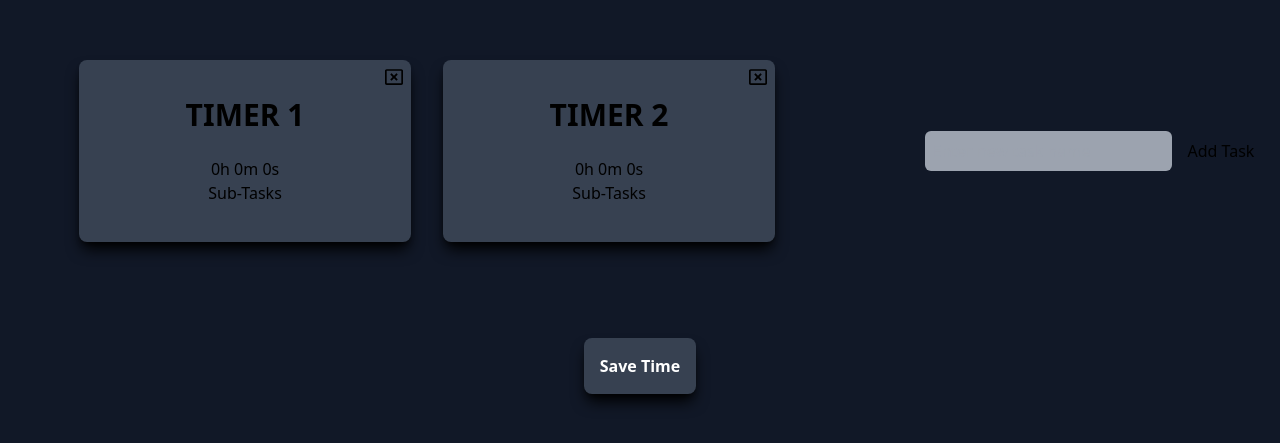
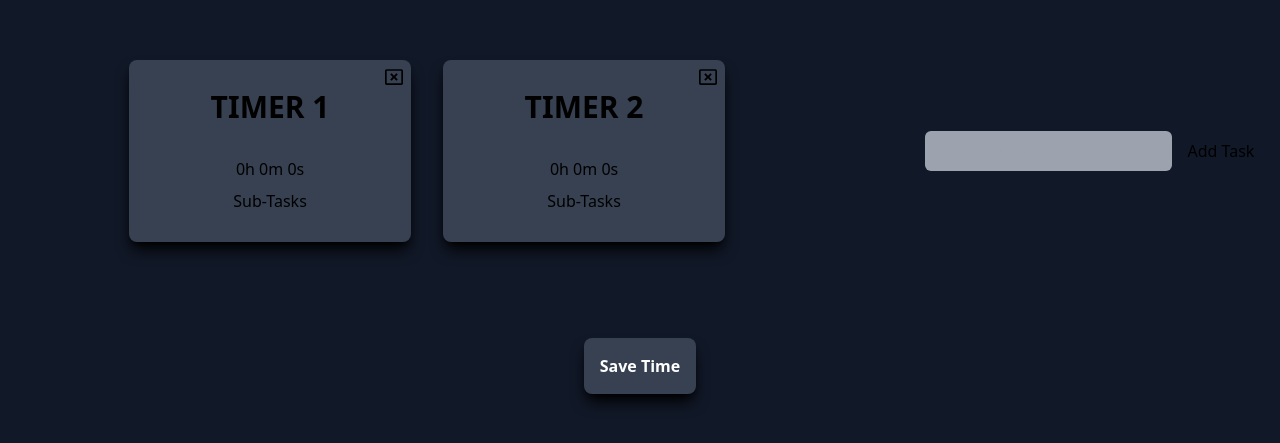
Before and after one commit to brycenGabaldon/timer-app, a Next.js app: page / in a window 1280 px wide. Shown: the part 207-650 px from the top of the page. Built offline with nearby package versions, Linux system fonts and the light colour scheme.

Commit message:
loose grid

```diff
--- a/components/Cards.js
+++ b/components/Cards.js
@@ -163,7 +163,7 @@ const Cards = () => {
               isTimerActive(task.id)
                 ? "shadow-green-500/80 bg-green-300/60"
                 : "shadow-black bg-gray-700"
-            } text-center p-4 my-4 min-h-[150px] h-full rounded-lg flex flex-col flex-wrap`}
+            } text-center p-4 my-4 min-h-[150px] h-full rounded-lg `}
             onClick={() => toggleTimer(task.id)}
           >
             {" "}
@@ -173,13 +173,13 @@ const Cards = () => {
             >
               <FaRegWindowClose className="text-lg m-2" />
             </button>
-            <div className="w-full flex flex-col justify-center min-w-[300px] min-h-[150px]  my-auto cursor-pointer rounded-lg">
-              <span className="text-3xl text-black font-extrabold uppercase">
+            <div className="w-full flex flex-col justify-center px-10 float-left min-h-[150px] max-w-screen min-w-[250px]  my-auto cursor-pointer rounded-lg">
+              <span className="text-3xl text-black font-extrabold uppercase py-2">
                 {task.name}
               </span>{" "}
               <br /> {formatTime(task.timer)}
               <button
-                className=" h-full "
+                className=" h-full py-2 "
                 onClick={(e) => [
                   e.stopPropagation(),
                   toggleSubtasksView(task.id),
```
